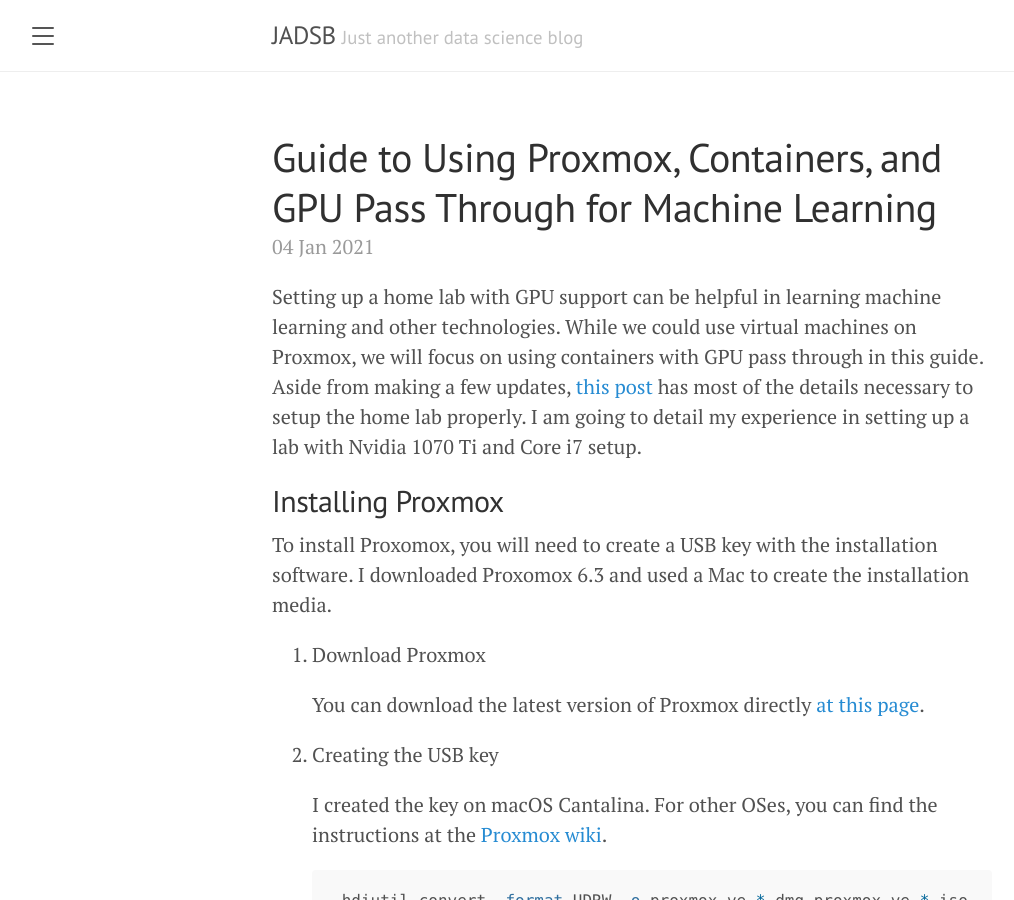
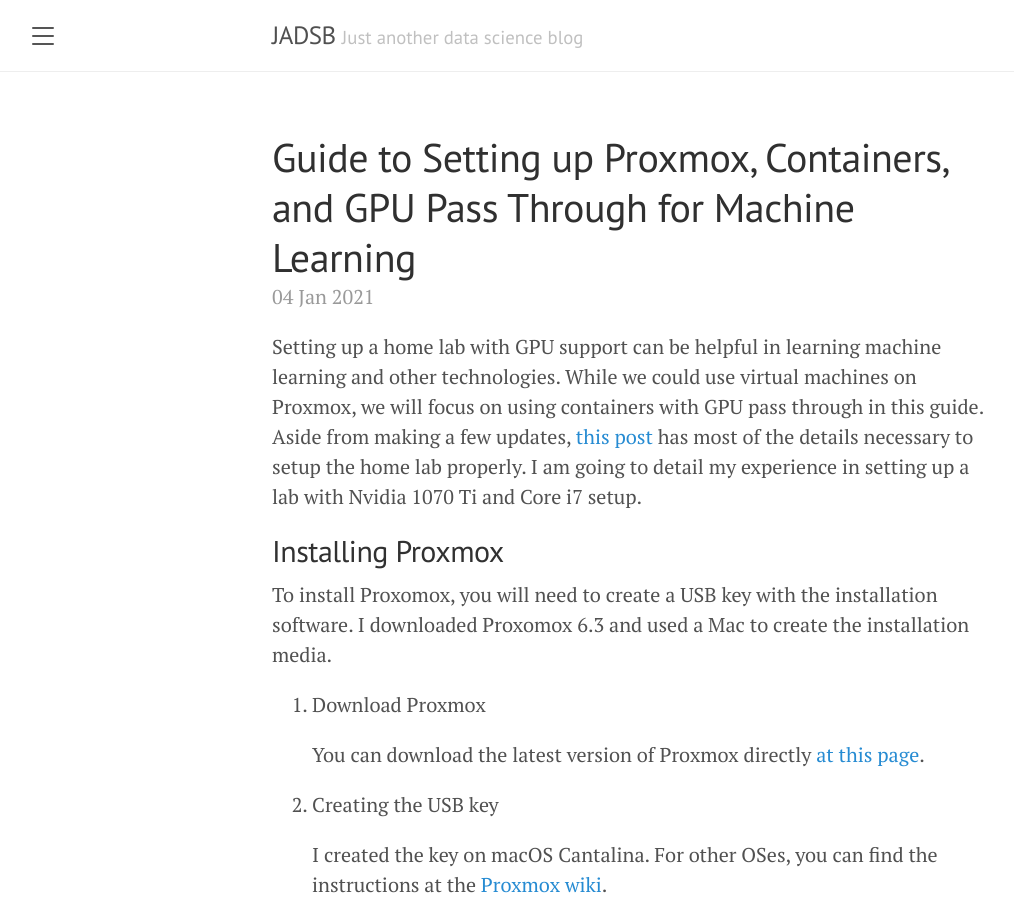
Before and after one commit to Saltwater-City/bslc.github.io, a Jekyll site: the page built from _posts/2021-01-04-proxmox-server.md, in a window 1280 px wide and 900 px high. Shown: the whole window, without its empty margins (8-1022 px from the left). Built offline with Jekyll 4.4.1, drawn with Linux system fonts in a browser that asks for light colours.

Commit message:
changed title

```diff
--- a/_posts/2021-01-04-proxmox-server.md
+++ b/_posts/2021-01-04-proxmox-server.md
@@ -1,6 +1,6 @@
 ---
 layout: post
-title: Guide to Using Proxmox, Containers, and GPU Pass Through for Machine Learning
+title: Guide to Setting up Proxmox, Containers, and GPU Pass Through for Machine Learning
 tags: proxmox, GPU, machine-learning, container, pyenv, virtualenv, home-lab
 ---
 
```
